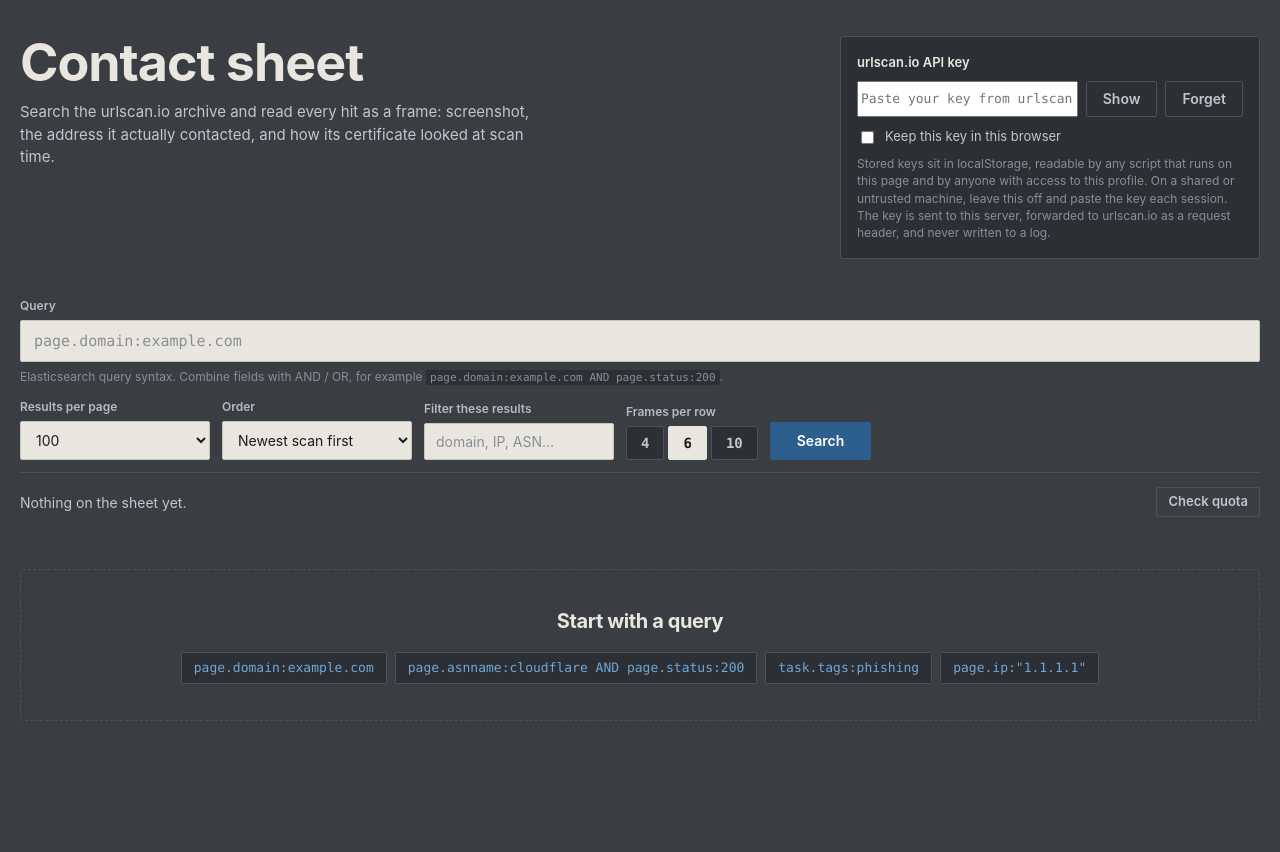
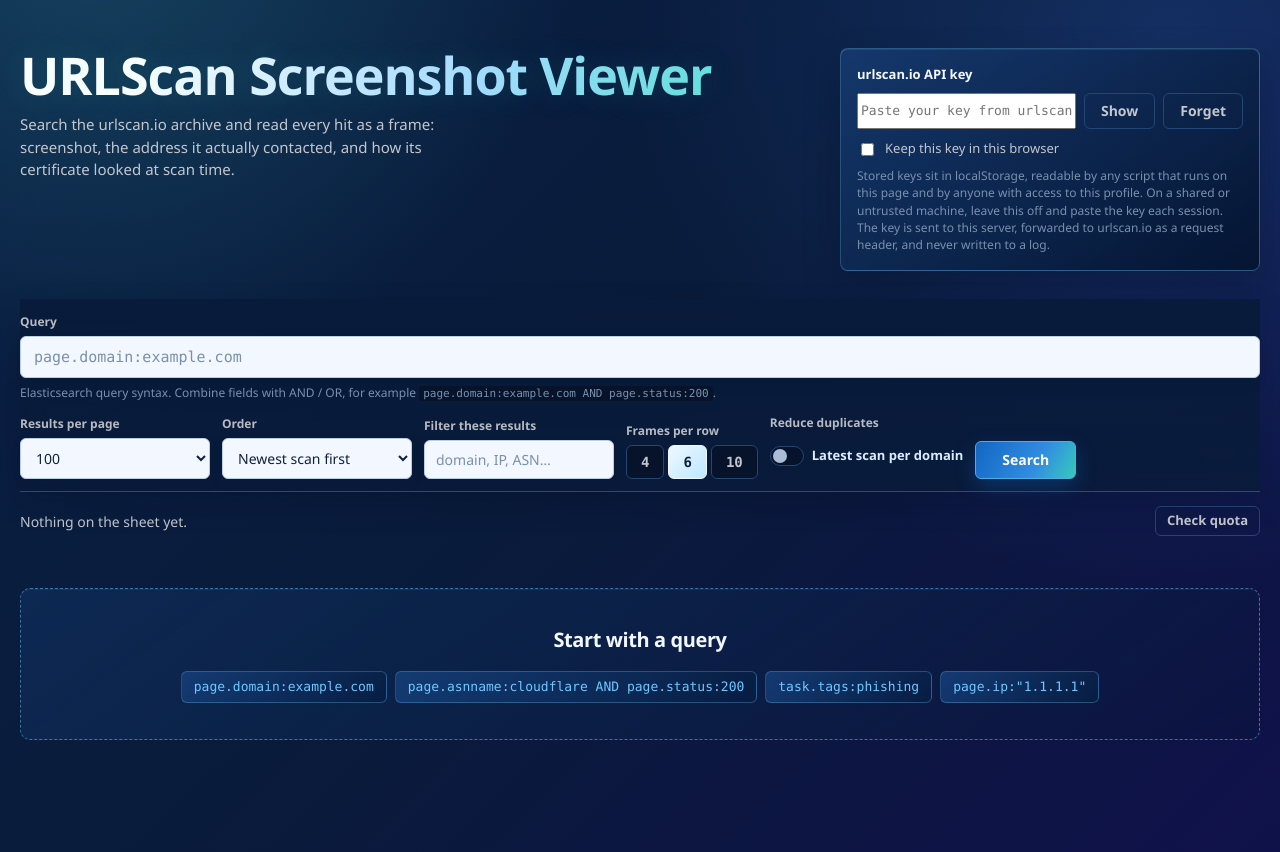
Before and after one commit to benpinpop/urlscan-dashboard, a Flask app: page / in a window 1280 px wide. Before the commit the page ends 721 px from the top, so only its background shows below. Run offline with Flask 3, Linux system fonts and the light colour scheme.

Commit message:
Update environment configuration, add collapse domain feature, and enhance styles

```diff
--- a/static/css/styles.css
+++ b/static/css/styles.css
@@ -7,22 +7,24 @@
    ========================================================================== */
 
 :root {
-  --mount:        #3a3d42;
-  --mount-deep:   #2c2f34;
-  --mount-line:   #4d5158;
-  --paper:        #e8e6df;
-  --paper-sunk:   #dbd8cf;
-  --paper-edge:   #c6c3b8;
-  --ink:          #191b1e;
-  --ink-soft:     #5d616a;
-  --ink-faint:    #8a8e96;
-  --annot:        #2c5f8e;
-  --annot-bright: #6fa8d8;
-  --alert:        #a7332b;
-  --warn:         #8a5a10;
-  --ok:           #2f6b3f;
+  --mount:        #091b3a;
+  --mount-deep:   #06132b;
+  --mount-line:   #244675;
+  --mount-glow:   #12366b;
+  --paper:        #f3f7ff;
+  --paper-sunk:   #dce8f8;
+  --paper-edge:   #b9cce5;
+  --ink:          #10213d;
+  --ink-soft:     #526887;
+  --ink-faint:    #7990ad;
+  --annot:        #1769c2;
+  --annot-bright: #6ec8ff;
+  --cyan:         #4ce1d2;
+  --alert:        #c53d52;
+  --warn:         #b97816;
+  --ok:           #19866b;
 
-  --sans: "Inter", "Helvetica Neue", Helvetica, "Segoe UI", system-ui, -apple-system, sans-serif;
+  --sans: "Avenir Next", "Segoe UI", "Helvetica Neue", sans-serif;
   --mono: ui-monospace, "SF Mono", "JetBrains Mono", Menlo, Consolas, "Liberation Mono", monospace;
 
   --gutter: 20px;
@@ -40,7 +42,10 @@
 body {
   margin: 0;
   padding: 0 var(--gutter) 64px;
-  background: var(--mount);
+  background:
+    radial-gradient(circle at 8% -10%, rgba(76, 225, 210, 0.18), transparent 30rem),
+    radial-gradient(circle at 92% 6%, rgba(61, 133, 255, 0.2), transparent 34rem),
+    linear-gradient(135deg, #0a2046 0%, var(--mount) 48%, #10114a 100%);
   color: var(--paper);
   font-family: var(--sans);
   font-size: 15px;
@@ -75,12 +80,17 @@
   align-items: start;
   max-width: 1600px;
   margin: 0 auto;
-  padding: 36px 0 24px;
+  padding: 48px 0 28px;
 }
 
 .sheet-head h1 {
-  font-size: clamp(30px, 4.4vw, 52px);
+  font-size: 52px;
   line-height: 1.02;
+  background: linear-gradient(110deg, #ffffff 15%, #a9dcff 58%, var(--cyan));
+  -webkit-background-clip: text;
+  background-clip: text;
+  color: transparent;
+  text-shadow: 0 0 34px rgba(76, 225, 210, 0.16);
 }
 
 .sheet-head__title p {
@@ -92,10 +102,11 @@
 /* --- API key panel ------------------------------------------------------ */
 
 .key {
-  background: var(--mount-deep);
-  border: 1px solid var(--mount-line);
-  border-radius: 3px;
+  background: linear-gradient(145deg, rgba(21, 58, 111, 0.92), rgba(5, 20, 48, 0.96));
+  border: 1px solid rgba(110, 200, 255, 0.32);
+  border-radius: 8px;
   padding: 16px;
+  box-shadow: 0 16px 36px rgba(1, 9, 25, 0.28), inset 0 1px rgba(255, 255, 255, 0.08);
 }
 
 .key__label {
@@ -143,8 +154,10 @@
   max-width: 1600px;
   margin: 0 auto;
   padding: 14px 0 12px;
-  background: var(--mount);
-  border-bottom: 1px solid var(--mount-line);
+  background: linear-gradient(180deg, rgba(9, 27, 58, 0.96), rgba(9, 27, 58, 0.86));
+  border-bottom: 1px solid rgba(110, 200, 255, 0.3);
+  box-shadow: 0 12px 28px rgba(3, 13, 34, 0.2);
+  backdrop-filter: blur(12px);
 }
 
 .console label,
@@ -161,10 +174,17 @@
   background: var(--paper);
   color: var(--ink);
   border: 1px solid var(--paper-edge);
-  border-radius: 2px;
+  border-radius: 6px;
   padding: 9px 11px;
   font-family: inherit;
   font-size: 14px;
+  box-shadow: 0 5px 14px rgba(8, 27, 61, 0.08), inset 0 1px rgba(255, 255, 255, 0.75);
+}
+
+.field:focus {
+  border-color: var(--annot-bright);
+  box-shadow: 0 0 0 3px rgba(110, 200, 255, 0.18), 0 5px 14px rgba(8, 27, 61, 0.12);
+  outline: none;
 }
 
 .field::placeholder { color: var(--ink-faint); }
@@ -191,6 +211,58 @@
 
 .knob { flex: 0 1 190px; min-width: 130px; }
 .knob--density { flex: 0 0 auto; }
+.knob--collapse { flex: 0 1 auto; min-width: 190px; }
+
+.toggle {
+  display: flex;
+  align-items: center;
+  gap: 8px;
+  min-height: 37px;
+  color: #dcecff;
+  font-size: 13px;
+  cursor: pointer;
+  white-space: nowrap;
+}
+
+.toggle input {
+  appearance: none;
+  width: 34px;
+  height: 20px;
+  margin: 0;
+  border: 1px solid var(--mount-line);
+  border-radius: 999px;
+  background: var(--mount-deep);
+  cursor: pointer;
+  position: relative;
+  transition: background 160ms ease, border-color 160ms ease;
+}
+
+.toggle input::before {
+  content: "";
+  position: absolute;
+  width: 14px;
+  height: 14px;
+  top: 2px;
+  left: 2px;
+  border-radius: 50%;
+  background: #a9bdd7;
+  transition: transform 160ms ease, background 160ms ease;
+}
+
+.toggle input:checked {
+  background: linear-gradient(110deg, var(--annot), #31c9bb);
+  border-color: var(--annot-bright);
+}
+
+.toggle input:checked::before {
+  background: #fff;
+  transform: translateX(14px);
+}
+
+.toggle input:focus-visible {
+  outline: 2px solid var(--annot-bright);
+  outline-offset: 3px;
+}
 
 .density { display: flex; gap: 4px; }
 
@@ -198,14 +270,14 @@
   background: var(--mount-deep);
   color: #c3c6cc;
   border: 1px solid var(--mount-line);
-  border-radius: 2px;
+  border-radius: 6px;
   padding: 9px 14px;
   font: 600 14px/1 var(--mono);
   cursor: pointer;
 }
 
 .density__btn.is-on {
-  background: var(--paper);
+  background: linear-gradient(135deg, #eef8ff, #bde8ff);
   color: var(--ink);
   border-color: var(--paper);
 }
@@ -216,23 +288,25 @@
   background: var(--paper);
   color: var(--ink);
   border: 1px solid var(--paper-edge);
-  border-radius: 2px;
+  border-radius: 6px;
   padding: 9px 16px;
   font: 600 14px/1.2 var(--sans);
   cursor: pointer;
+  transition: transform 160ms ease, box-shadow 160ms ease, background 160ms ease;
 }
 
-.btn:hover { background: #f2f0ea; }
+.btn:hover { background: #ffffff; box-shadow: 0 6px 16px rgba(5, 24, 57, 0.2); transform: translateY(-1px); }
 .btn:disabled { opacity: 0.5; cursor: not-allowed; }
 
 .btn--primary {
-  background: var(--annot);
-  border-color: var(--annot);
+  background: linear-gradient(120deg, #1266c3, #328de1 62%, #36cabb);
+  border-color: #4caee7;
   color: #fff;
   padding: 10px 26px;
+  box-shadow: 0 8px 20px rgba(17, 105, 194, 0.3);
 }
 
-.btn--primary:hover { background: #356e9f; }
+.btn--primary:hover { background: linear-gradient(120deg, #0f59ac, #267ed0 62%, #27b6a7); }
 
 .btn--ghost {
   background: transparent;
@@ -318,9 +392,11 @@
   max-width: 1600px;
   margin: 48px auto;
   padding: 36px;
-  border: 1px dashed var(--mount-line);
-  border-radius: 3px;
+  border: 1px dashed rgba(110, 200, 255, 0.5);
+  border-radius: 10px;
   text-align: center;
+  background: linear-gradient(145deg, rgba(16, 49, 97, 0.58), rgba(7, 22, 52, 0.3));
+  box-shadow: inset 0 1px rgba(255, 255, 255, 0.06);
 }
 
 .empty h2 { font-size: 20px; margin-bottom: 16px; }
@@ -336,10 +412,10 @@
 }
 
 .example {
-  background: var(--mount-deep);
-  border: 1px solid var(--mount-line);
+  background: linear-gradient(135deg, rgba(21, 62, 120, 0.9), rgba(8, 29, 66, 0.94));
+  border: 1px solid rgba(110, 200, 255, 0.28);
   color: var(--annot-bright);
-  border-radius: 2px;
+  border-radius: 6px;
   padding: 7px 12px;
   font: 13px/1.2 var(--mono);
   cursor: pointer;
@@ -364,11 +440,18 @@
 .frame {
   background: var(--paper);
   border: 1px solid var(--paper-edge);
-  border-radius: var(--frame-radius);
+  border-radius: 8px;
   overflow: hidden;
   display: flex;
   flex-direction: column;
   color: var(--ink);
+  box-shadow: 0 10px 22px rgba(3, 14, 35, 0.2);
+  transition: transform 180ms ease, box-shadow 180ms ease;
+}
+
+.frame:hover {
+  transform: translateY(-3px);
+  box-shadow: 0 16px 30px rgba(3, 14, 35, 0.3);
 }
 
 .frame.is-hidden { display: none; }
@@ -381,7 +464,7 @@
   aspect-ratio: 4 / 3;
   padding: 0;
   border: 0;
-  background: var(--mount-deep);
+  background: linear-gradient(135deg, #081a39, #174a87);
   cursor: zoom-in;
   overflow: hidden;
 }
@@ -493,10 +576,11 @@
 .lightbox__inner {
   background: var(--paper);
   color: var(--ink);
-  border-radius: 3px;
+  border-radius: 10px;
   max-width: 1080px;
   width: 100%;
   overflow: hidden;
+  box-shadow: 0 24px 70px rgba(0, 0, 0, 0.46);
 }
 
 .lightbox__bar {
@@ -544,6 +628,10 @@
 }
 
 @media (max-width: 760px) {
+  .sheet-head h1 { font-size: 40px; }
+}
+
+@media (max-width: 760px) {
   body { padding: 0 14px 48px; }
   .console { position: static; }
   .knob { flex: 1 1 140px; }
@@ -555,4 +643,5 @@
   .cols-4, .cols-6, .cols-10 { --cols: 1; }
   .key__row { flex-wrap: wrap; }
   .key__input { flex: 1 1 100%; }
+  .toggle { white-space: normal; }
 }
--- a/static/js/app.js
+++ b/static/js/app.js
@@ -19,6 +19,7 @@
     size: document.getElementById("size"),
     sort: document.getElementById("sort"),
     filter: document.getElementById("filter"),
+    collapseDomain: document.getElementById("collapse-domain"),
     run: document.getElementById("run"),
     quota: document.getElementById("quota"),
     sheet: document.getElementById("sheet"),
@@ -258,6 +259,22 @@
     });
   }
 
+  function collapseToLatest(list) {
+    var latest = new Map();
+
+    list.forEach(function (result) {
+      var domain = (result.domain || "").trim().toLowerCase();
+      var key = domain || "__missing_domain_" + result.index;
+      var current = latest.get(key);
+      var resultTime = result.time ? Date.parse(result.time) || 0 : 0;
+      var currentTime = current && current.time ? Date.parse(current.time) || 0 : 0;
+
+      if (!current || resultTime > currentTime) latest.set(key, result);
+    });
+
+    return Array.from(latest.values());
+  }
+
   /* Sort IPv4 numerically so 10.0.0.9 lands before 10.0.0.10. */
   function ipKey(ip) {
     if (!ip) return "";
@@ -269,7 +286,11 @@
   }
 
   function render() {
-    var ordered = sortResults(state.results);
+    var displayResults = el.collapseDomain.checked
+      ? collapseToLatest(state.results)
+      : state.results;
+    var ordered = sortResults(displayResults);
+    state.displayedCount = ordered.length;
     var fragment = document.createDocumentFragment();
     ordered.forEach(function (result) { fragment.appendChild(buildFrame(result)); });
 
@@ -299,7 +320,7 @@
     el.status.append(
       document.createTextNode("Showing "),
       strong(fmt(shown)),
-      document.createTextNode(" of " + fmt(state.results.length) + " loaded frames.")
+      document.createTextNode(" of " + fmt(state.displayedCount) + " displayed frames.")
     );
   }
 
@@ -317,7 +338,16 @@
     }
 
     el.status.textContent = "";
-    el.status.append(strong(fmt(state.results.length)), document.createTextNode(" frames loaded"));
+    if (state.displayedCount !== state.results.length) {
+      el.status.append(
+        strong(fmt(state.displayedCount)),
+        document.createTextNode(" displayed from "),
+        strong(fmt(state.results.length)),
+        document.createTextNode(" loaded frames")
+      );
+    } else {
+      el.status.append(strong(fmt(state.results.length)), document.createTextNode(" frames loaded"));
+    }
 
     if (typeof state.total === "number") {
       var totalLabel = state.totalExact
@@ -478,6 +508,7 @@
   el.alertClose.addEventListener("click", clearAlert);
   el.sort.addEventListener("change", render);
   el.filter.addEventListener("input", applyFilter);
+  el.collapseDomain.addEventListener("change", render);
 
   el.query.addEventListener("keydown", function (event) {
     if (event.key === "Enter") { event.preventDefault(); runSearch(false); }
--- a/templates/index.html
+++ b/templates/index.html
@@ -12,7 +12,7 @@
 
 <header class="sheet-head">
   <div class="sheet-head__title">
-    <h1>Contact sheet</h1>
+    <h1>URLScan Screenshot Viewer</h1>
     <p>Search the urlscan.io archive and read every hit as a frame: screenshot, the address it actually
        contacted, and how its certificate looked at scan time.</p>
   </div>
@@ -85,6 +85,14 @@
         <button type="button" class="density__btn" data-cols="10">10</button>
       </div>
     </div>
+
+    <label class="knob knob--collapse" for="collapse-domain">
+      <span class="knob__label">Reduce duplicates</span>
+      <span class="toggle">
+        <input type="checkbox" id="collapse-domain">
+        <span>Latest scan per domain</span>
+      </span>
+    </label>
 
     <button type="button" id="run" class="btn btn--primary">Search</button>
   </div>
```
Also changed, not shown: 2 other files.
